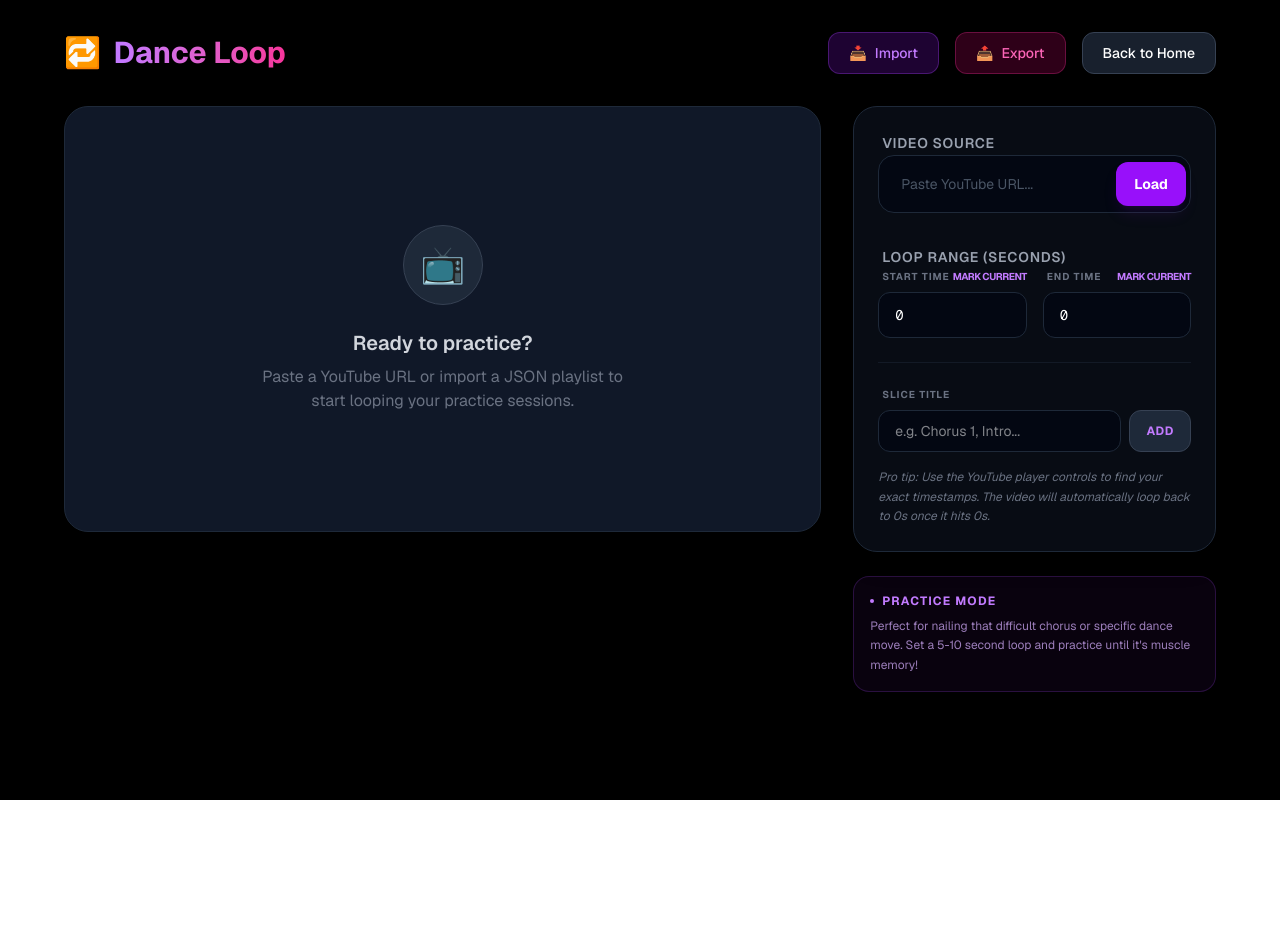
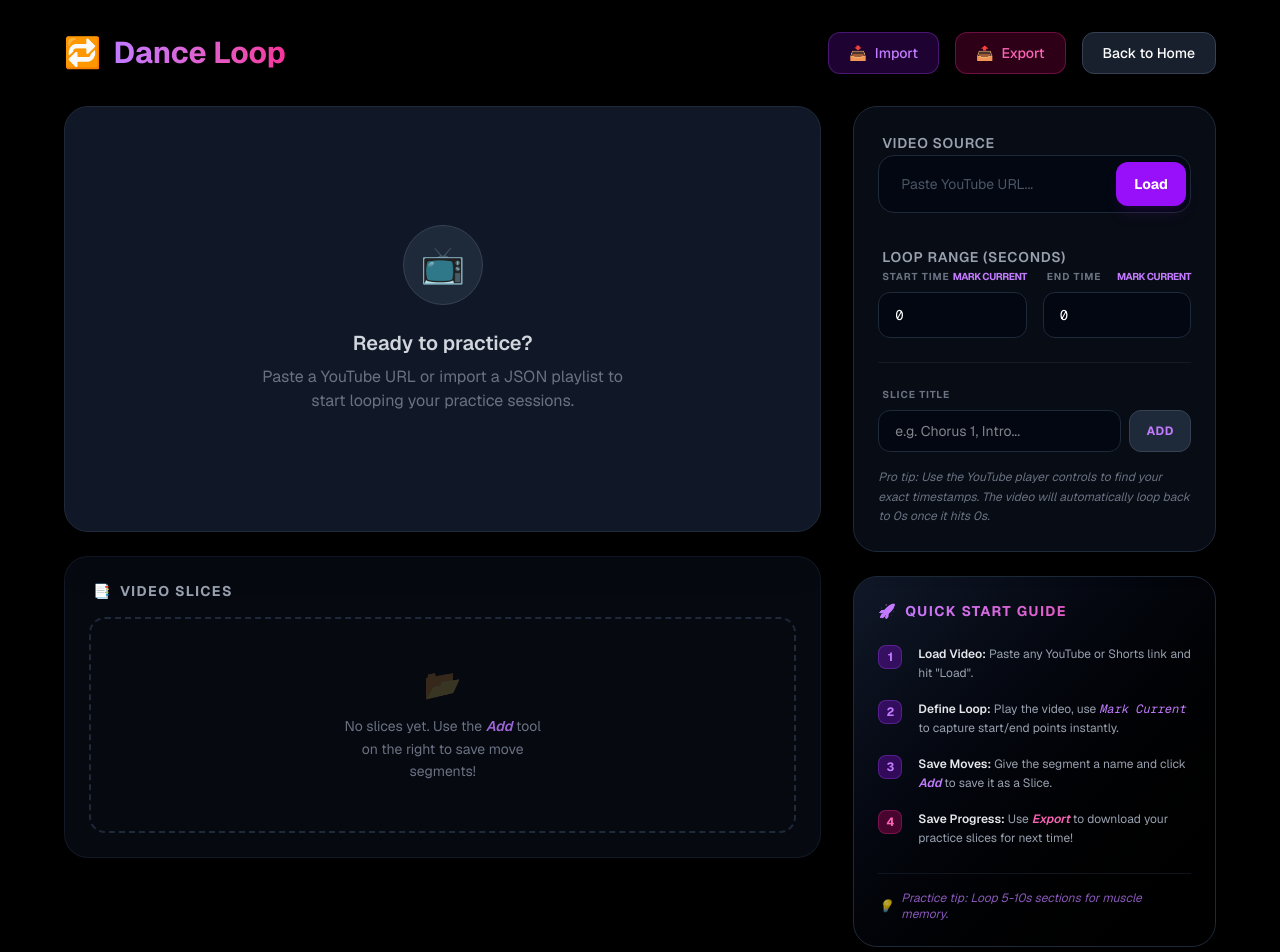
Before and after one commit to dogtim/Just-Dance-PicCollage, a Next.js app: page /danceLoop in a window 1280 px wide. Shown: the top 952 px of the page. Before the commit the page ends 800 px from the top, so only its background shows below. Built offline with nearby package versions, Linux system fonts and the light colour scheme.

Commit message:
feat: Enhance video slices UI with an empty state message and replace additional instructions with a detailed quick start guide.

```diff
--- a/src/app/danceLoop/dance_loop_page.tsx
+++ b/src/app/danceLoop/dance_loop_page.tsx
@@ -228,11 +228,11 @@ export default function DanceLoop() {
                         </div>
 
                         {/* Slices Display */}
-                        {slices.length > 0 && (
                         <div className="bg-gray-900/40 rounded-3xl p-6 border border-gray-800/50">
                             <h3 className="text-sm font-bold text-gray-400 uppercase tracking-widest mb-4 ml-1 flex items-center gap-2">
                                 <span>📑</span> Video Slices
                             </h3>
+                            {slices.length > 0 ? (
                                 <div className="grid grid-cols-1 sm:grid-cols-2 gap-3">
                                     {slices.map((slice, index) => (
                                         <button
@@ -257,8 +257,15 @@ export default function DanceLoop() {
                                         </button>
                                     ))}
                                 </div>
+                            ) : (
+                                <div className="py-12 border-2 border-dashed border-gray-800 rounded-2xl flex flex-col items-center justify-center text-center px-6">
+                                    <div className="text-3xl mb-3 opacity-20">📂</div>
+                                    <p className="text-sm text-gray-500 max-w-[200px] leading-relaxed">
+                                        No slices yet. Use the <span className="text-purple-400/80 font-semibold italic">Add</span> tool on the right to save move segments!
+                                    </p>
                                 </div>
                             )}
+                        </div>
                     </div>
 
                     {/* Controls Section */}
@@ -399,15 +406,48 @@ export default function DanceLoop() {
                             </div>
                         </div>
 
-                        {/* Additional Instructions */}
-                        <div className="bg-purple-900/10 border border-purple-500/20 rounded-2xl p-4">
-                            <h3 className="text-purple-400 text-xs font-bold uppercase tracking-widest mb-2 flex items-center gap-2">
-                                <span className="w-1 h-1 bg-purple-400 rounded-full"></span>
-                                Practice Mode
+                        {/* User Guide Card */}
+                        <div className="bg-gradient-to-br from-gray-900 to-black border border-gray-800 rounded-3xl p-6 shadow-xl space-y-6">
+                            <h3 className="text-sm font-bold text-transparent bg-clip-text bg-gradient-to-r from-purple-400 to-pink-500 uppercase tracking-widest flex items-center gap-2">
+                                <span>🚀</span> Quick Start Guide
                             </h3>
-                            <p className="text-xs text-purple-300/70 leading-relaxed">
-                                Perfect for nailing that difficult chorus or specific dance move. Set a 5-10 second loop and practice until it's muscle memory!
+
+                            <div className="space-y-4">
+                                <div className="flex gap-4">
+                                    <div className="flex-shrink-0 w-6 h-6 bg-purple-600/30 text-purple-400 rounded-lg flex items-center justify-center text-xs font-bold border border-purple-500/30">1</div>
+                                    <p className="text-xs text-gray-400 leading-relaxed">
+                                        <span className="text-gray-200 font-semibold">Load Video:</span> Paste any YouTube or Shorts link and hit "Load".
                                     </p>
+                                </div>
+
+                                <div className="flex gap-4">
+                                    <div className="flex-shrink-0 w-6 h-6 bg-purple-600/30 text-purple-400 rounded-lg flex items-center justify-center text-xs font-bold border border-purple-500/30">2</div>
+                                    <p className="text-xs text-gray-400 leading-relaxed">
+                                        <span className="text-gray-200 font-semibold">Define Loop:</span> Play the video, use <span className="text-purple-400 font-mono italic">Mark Current</span> to capture start/end points instantly.
+                                    </p>
+                                </div>
+
+                                <div className="flex gap-4">
+                                    <div className="flex-shrink-0 w-6 h-6 bg-purple-600/30 text-purple-400 rounded-lg flex items-center justify-center text-xs font-bold border border-purple-500/30">3</div>
+                                    <p className="text-xs text-gray-400 leading-relaxed">
+                                        <span className="text-gray-200 font-semibold">Save Moves:</span> Give the segment a name and click <span className="text-purple-400 font-semibold italic">Add</span> to save it as a Slice.
+                                    </p>
+                                </div>
+
+                                <div className="flex gap-4">
+                                    <div className="flex-shrink-0 w-6 h-6 bg-pink-600/30 text-pink-400 rounded-lg flex items-center justify-center text-xs font-bold border border-pink-500/30">4</div>
+                                    <p className="text-xs text-gray-400 leading-relaxed">
+                                        <span className="text-gray-200 font-semibold">Save Progress:</span> Use <span className="text-pink-400 font-semibold italic">Export</span> to download your practice slices for next time!
+                                    </p>
+                                </div>
+                            </div>
+
+                            <div className="pt-4 border-t border-gray-800/50">
+                                <div className="flex items-center gap-2 text-xs text-purple-400/70 italic">
+                                    <span>💡</span>
+                                    <span>Practice tip: Loop 5-10s sections for muscle memory.</span>
+                                </div>
+                            </div>
                         </div>
                     </div>
                 </div>
```
Lines whose indentation alone changed are shown as unchanged.
